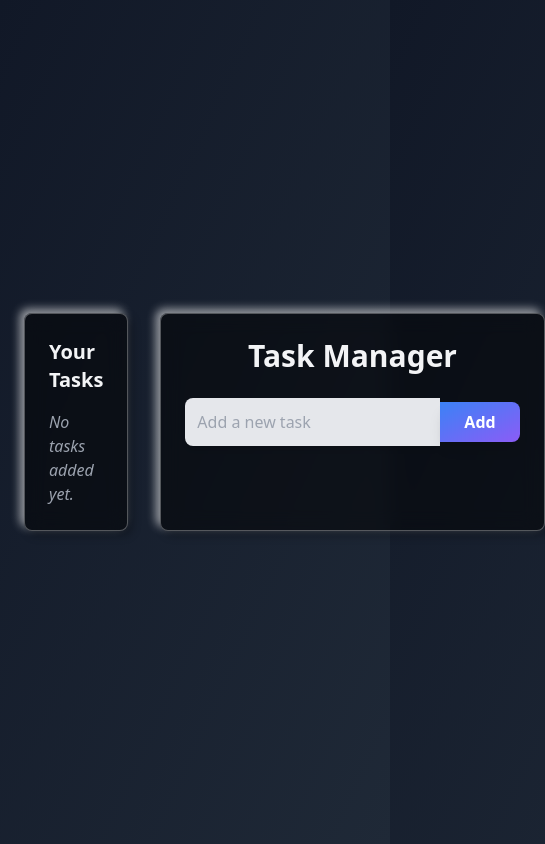
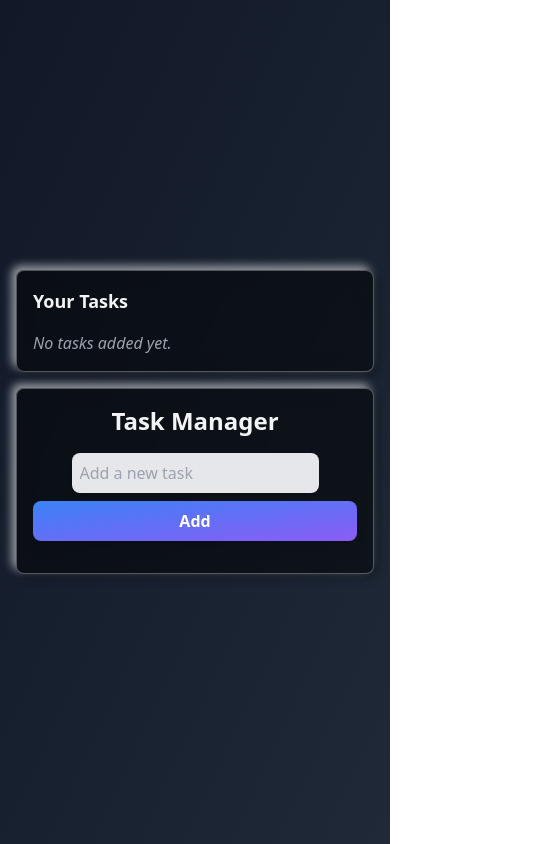
Before and after one commit to movizishfaq/task-manager, a plain HTML site: page index.html in a window 390 px wide. Shown: the whole page, 545 px wide, since content can reach past the window. Drawn offline with nearby package versions, Linux system fonts and the light colour scheme.

Commit message:
Update code with recent changes

```diff
--- a/index.html
+++ b/index.html
@@ -3,7 +3,7 @@
   <head>
     <meta charset="UTF-8" />
     <meta name="viewport" content="width=device-width, initial-scale=1.0" />
-    <title>2nd minor projectx</title>
+    <title>2nd Minor Project</title>
     <link
       href="https://cdn.jsdelivr.net/npm/tailwindcss@2.2.19/dist/tailwind.min.css"
       rel="stylesheet"
@@ -18,7 +18,6 @@
         backdrop-filter: blur(10px);
         border: 1px solid rgba(255, 255, 255, 0.3);
       }
-
       #toast {
         position: fixed;
         bottom: 5%;
@@ -44,31 +43,37 @@
     </style>
   </head>
   <body
-    class="bg-gradient-to-br from-gray-900 to-gray-800 flex items-center justify-center min-h-screen p-6"
+    class="bg-gradient-to-br from-gray-900 to-gray-800 flex items-center justify-center min-h-screen p-4 md:p-6"
   >
-    <div class="flex gap-8 w-full max-w-2xl">
-      <div class="w-full bg-white glass rounded-lg shadow-3d p-6">
-        <h2 class="text-xl font-semibold text-gray-100 mb-4">Your Tasks</h2>
+    <div class="flex flex-col lg:flex-row gap-4 md:gap-8 w-full max-w-4xl">
+      <div
+        class="w-full lg:w-1/2 bg-white glass rounded-lg shadow-3d p-4 md:p-6"
+      >
+        <h2 class="text-lg md:text-xl font-semibold text-gray-100 mb-4">
+          Your Tasks
+        </h2>
         <ul id="taskList" class="space-y-4">
           <li id="noTaskMessage" class="text-gray-400 italic">
             No tasks added yet.
           </li>
         </ul>
       </div>
-      <div class="flex-grow bg-white glass rounded-lg shadow-3d p-6">
-        <h1 class="text-3xl font-bold text-gray-100 text-center mb-6">
+      <div class="flex-grow bg-white glass rounded-lg shadow-3d p-4 md:p-6">
+        <h1
+          class="text-2xl md:text-3xl font-bold text-gray-100 text-center mb-4 md:mb-6"
+        >
           Task Manager
         </h1>
-        <div class="flex items-center mb-4">
+        <div class="flex flex-col md:flex-row items-center gap-2 mb-4">
           <input
             type="text"
             id="taskInput"
             placeholder="Add a new task"
-            class="flex-grow p-3 rounded-l-lg focus:outline-none focus:ring-2 focus:ring-blue-500 text-gray-800 bg-gray-200 shadow-md"
+            class="flex-grow p-2 md:p-3 rounded-lg md:rounded-l-lg focus:outline-none focus:ring-2 focus:ring-blue-500 text-gray-800 bg-gray-200 shadow-md"
           />
           <button
             id="addTaskButton"
-            class="bg-gradient-to-br from-blue-500 to-purple-500 text-white font-semibold px-6 py-2 rounded-r-lg hover:scale-105 transition-transform shadow-lg"
+            class="w-full md:w-auto bg-gradient-to-br from-blue-500 to-purple-500 text-white font-semibold px-4 md:px-6 py-2 rounded-lg md:rounded-r-lg hover:scale-105 transition-transform shadow-lg"
           >
             Add
           </button>
@@ -77,13 +82,15 @@
     </div>
     <div id="toast"></div>
 
-    <div id="editModal" class="hidden">
-      <div class="bg-black rounded-lg shadow-lg p-6">
-        <h2 class="text-xl text-white font-semibold mb-4">Edit Task</h2>
+    <div id="editModal" class="hidden flex items-center justify-center">
+      <div class="bg-black rounded-lg shadow-lg p-6 w-11/12 max-w-md">
+        <h2 class="text-lg md:text-xl text-white font-semibold mb-4">
+          Edit Task
+        </h2>
         <input
           type="text"
           id="editTaskInput"
-          class="flex-grow p-2 rounded-lg border border-gray-300"
+          class="w-full p-2 rounded-lg border border-gray-300"
         />
         <div class="flex justify-end mt-4">
           <button
```
